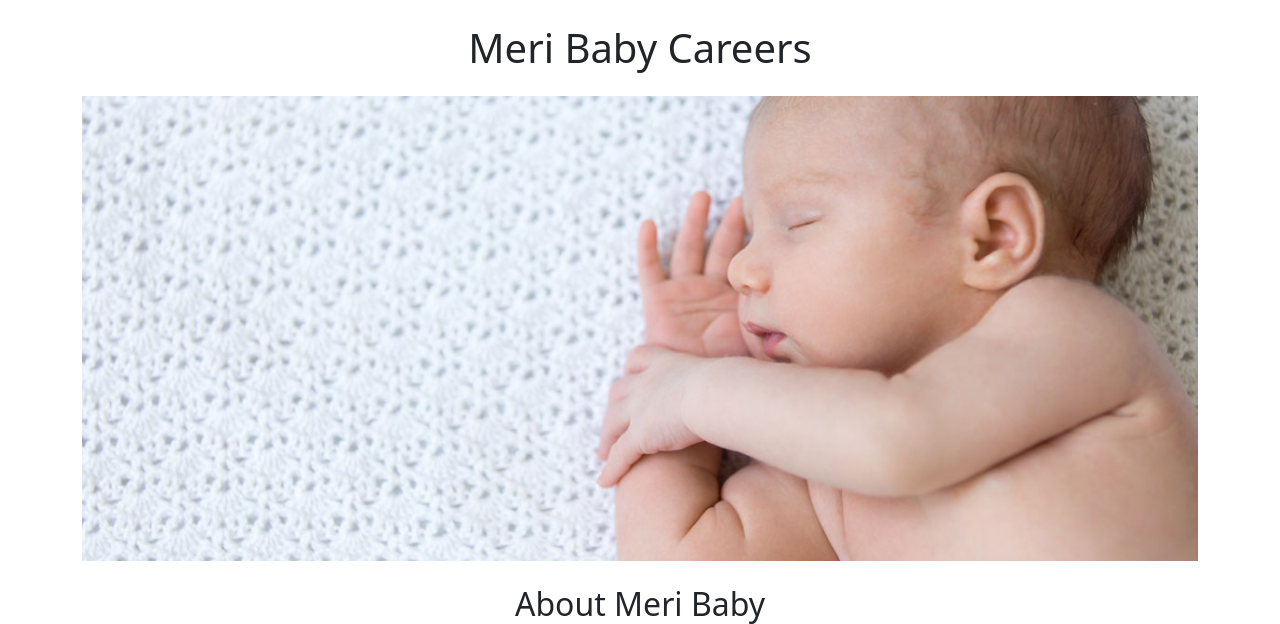
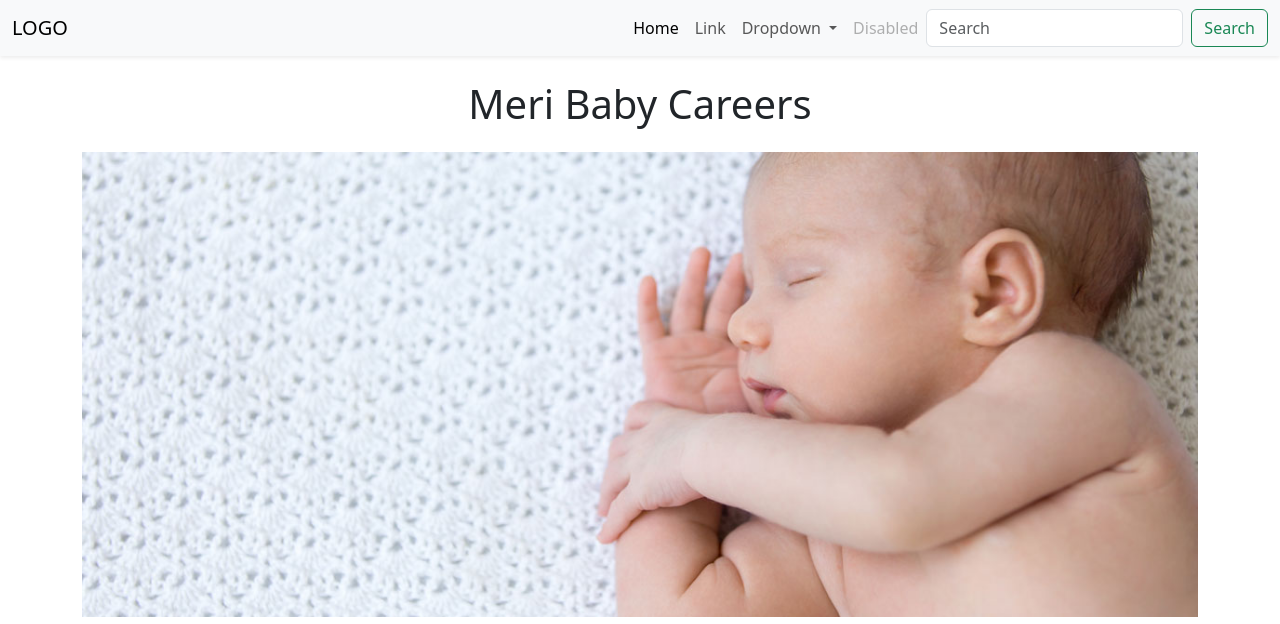
Before and after one commit to muharremgursu/test-sql-flask-v2, a Flask app: page / in a window 1280 px wide. Shown: the top 624 px of the page. Run offline with Flask 3, Linux system fonts and the light colour scheme.

Commit message:
added navbar

```diff
--- a/templates/home.html
+++ b/templates/home.html
@@ -1,13 +1,8 @@
-<!DOCTYPE html>
-<html lang="en">
-<head>
-  <meta charset="UTF-8">
-  <meta http-equiv="X-UA-Compatible" content="IE=edge">
-  <meta name="viewport" content="width=device-width, initial-scale=1.0">
-  <link href="https://cdn.jsdelivr.net/npm/bootstrap@5.3.2/dist/css/bootstrap.min.css" rel="stylesheet" integrity="sha384-T3c6CoIi6uLrA9TneNEoa7RxnatzjcDSCmG1MXxSR1GAsXEV/Dwwykc2MPK8M2HN" crossorigin="anonymous">
-  <title>Home Page</title>
-</head>
-<body>
+{% extends 'layout.html' %}
+{% block title %} Home Page {% endblock %}
+
+{% block body %}
+
 
   <div class="container">
     <h1 class="text-center my-4">Meri Baby Careers</h1>
@@ -32,12 +27,6 @@
   <p class="pt-5">Copyright 2024, Meri Baby</p>
 
 
-
-
-
-
-
-
     </div>
 
 
@@ -46,7 +35,4 @@
 
 
 
-
-  <script src="https://cdn.jsdelivr.net/npm/bootstrap@5.3.2/dist/js/bootstrap.bundle.min.js" integrity="sha384-C6RzsynM9kWDrMNeT87bh95OGNyZPhcTNXj1NW7RuBCsyN/o0jlpcV8Qyq46cDfL" crossorigin="anonymous"></script>
-</body>
-</html>
+{% endblock %}
--- /dev/null
+++ b/templates/layout.html
@@ -0,0 +1,20 @@
+<!DOCTYPE html>
+<html lang="en">
+<head>
+  <meta charset="UTF-8">
+  <meta http-equiv="X-UA-Compatible" content="IE=edge">
+  <meta name="viewport" content="width=device-width, initial-scale=1.0">
+  <link href="https://cdn.jsdelivr.net/npm/bootstrap@5.3.2/dist/css/bootstrap.min.css" rel="stylesheet" integrity="sha384-T3c6CoIi6uLrA9TneNEoa7RxnatzjcDSCmG1MXxSR1GAsXEV/Dwwykc2MPK8M2HN" crossorigin="anonymous">
+  <title>{% block title %} layout {% endblock %}</title>
+</head>
+<body>
+{% include 'navbar.html' %}
+
+
+{% block body %} {% endblock %}
+
+
+
+    <script src="https://cdn.jsdelivr.net/npm/bootstrap@5.3.2/dist/js/bootstrap.bundle.min.js" integrity="sha384-C6RzsynM9kWDrMNeT87bh95OGNyZPhcTNXj1NW7RuBCsyN/o0jlpcV8Qyq46cDfL" crossorigin="anonymous"></script>
+  </body>
+  </html>
--- /dev/null
+++ b/templates/navbar.html
@@ -0,0 +1,38 @@
+<nav class="navbar navbar-expand-lg bg-body-tertiary shadow-sm fixed-top bg-white">
+  <div class="container-fluid">
+    <a class="navbar-brand" href="#">LOGO</a>
+    <button class="navbar-toggler" type="button" data-bs-toggle="collapse" data-bs-target="#navbarSupportedContent" aria-controls="navbarSupportedContent" aria-expanded="false" aria-label="Toggle navigation">
+      <span class="navbar-toggler-icon"></span>
+    </button>
+    <div class="collapse navbar-collapse" id="navbarSupportedContent">
+      <ul class="navbar-nav ms-auto mb-2 mb-lg-0">
+        <li class="nav-item">
+          <a class="nav-link active" aria-current="page" href="#">Home</a>
+        </li>
+        <li class="nav-item">
+          <a class="nav-link" href="#">Link</a>
+        </li>
+        <li class="nav-item dropdown">
+          <a class="nav-link dropdown-toggle" href="#" role="button" data-bs-toggle="dropdown" aria-expanded="false">
+            Dropdown
+          </a>
+          <ul class="dropdown-menu">
+            <li><a class="dropdown-item" href="#">Action</a></li>
+            <li><a class="dropdown-item" href="#">Another action</a></li>
+            <li><hr class="dropdown-divider"></li>
+            <li><a class="dropdown-item" href="#">Something else here</a></li>
+          </ul>
+        </li>
+        <li class="nav-item">
+          <a class="nav-link disabled" aria-disabled="true">Disabled</a>
+        </li>
+      </ul>
+      <form class="d-flex" role="search">
+        <input class="form-control me-2" type="search" placeholder="Search" aria-label="Search">
+        <button class="btn btn-outline-success" type="submit">Search</button>
+      </form>
+    </div>
+  </div>
+</nav>
+
+<div style="height:56px"></div>
```
